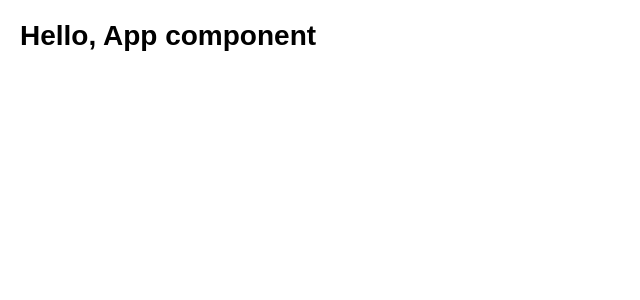
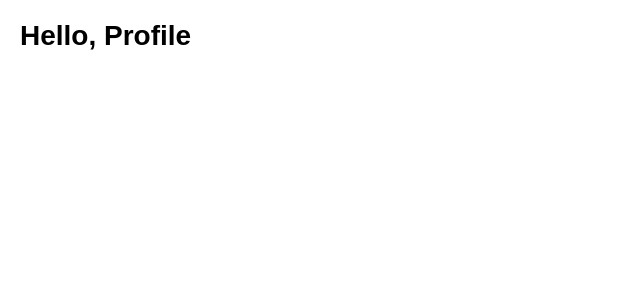
Before and after one commit to isonguyom/hngi9-personal-profile, a React (Create React App) app: page / in a window 1280 px wide. Shown: the top 300 px of the page, without its empty margins (0-640 px from the left). Built offline with nearby package versions, Linux system fonts and the light colour scheme.

Commit message:
Create Profile component to house profile section elelments

```diff
--- a/src/App.js
+++ b/src/App.js
@@ -3,12 +3,16 @@ import './App.css';
 
 
 
-
+function Profile() {
+    return (
+        <h1>Hello, Profile</h1>
+    );
+};
 
 
 function App() {
     return (
-        <h1>Hello, App component</h1>
+        <Profile/>
     );
 };
 
--- a/src/index.js
+++ b/src/index.js
@@ -9,5 +9,9 @@ import './index.css';
 
 
 
-const root = ReactDOM.createRoot(document.getElementById("root"));
-root.render(<App/>);
+const root = ReactDOM.createRoot(document.getElementById('root'));
+root.render(
+  <React.StrictMode>
+    <App />
+  </React.StrictMode>
+);
```
